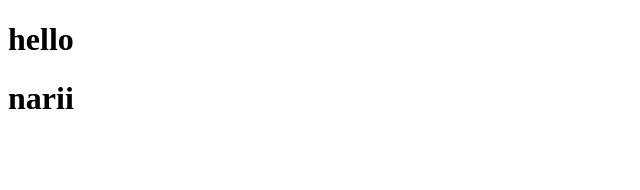
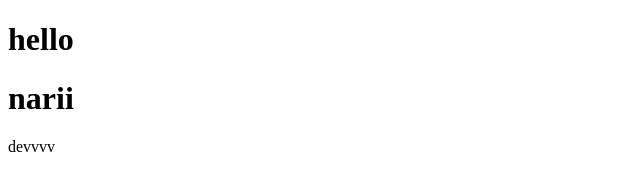
Before and after one commit to narimeneW/therealdeal, a plain HTML site: page index.html in a window 1280 px wide. Shown: the full height of the page, 0-640 px from the left. Drawn offline with Linux system fonts and the light colour scheme.

Commit message:
qdded dev

```diff
--- a/index.html
+++ b/index.html
@@ -9,5 +9,7 @@
 <body>
     <h1>hello</h1>
     <h1>narii</h1>
+
+    <p>devvvv</p>
 </body>
 </html>
```
